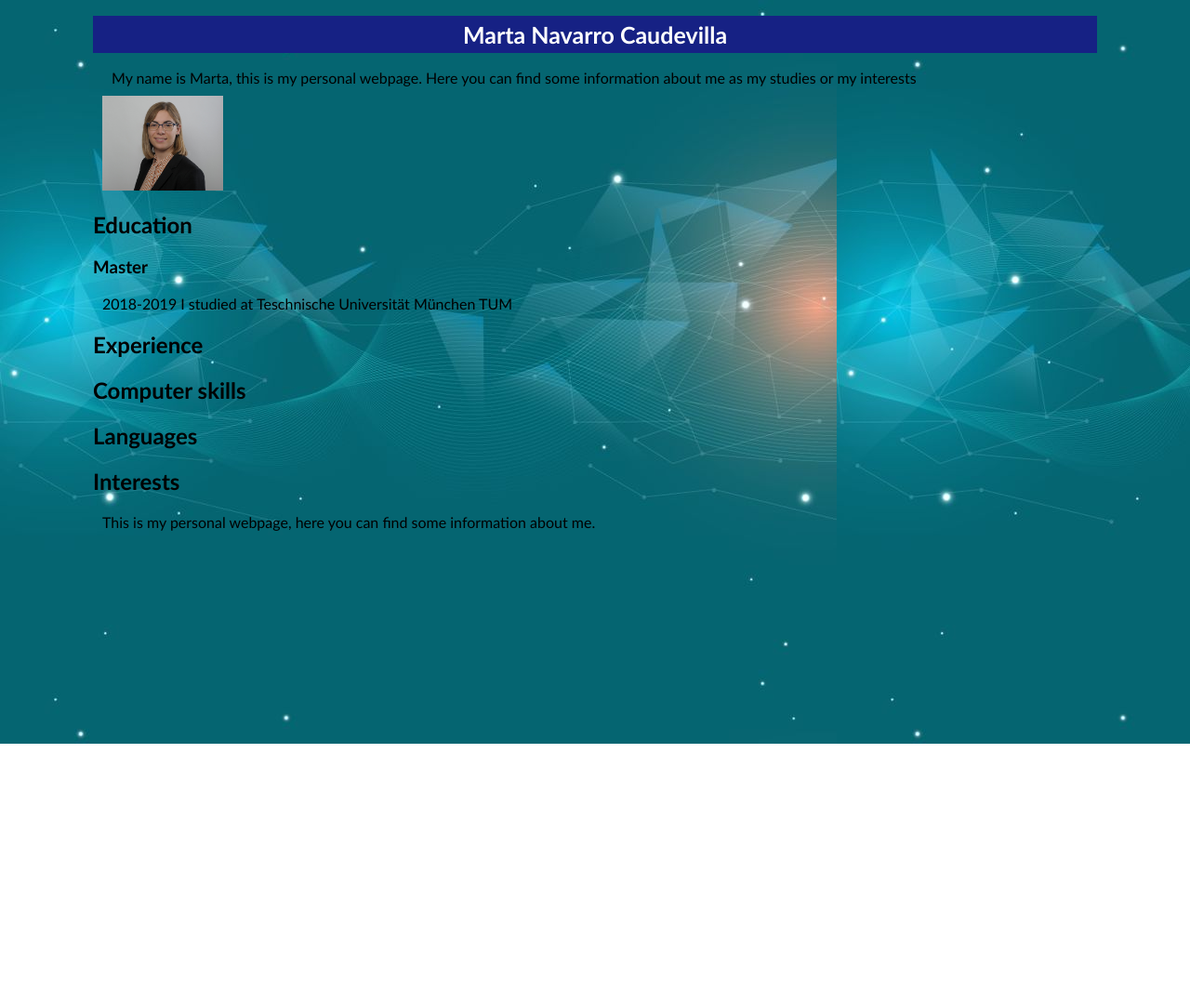
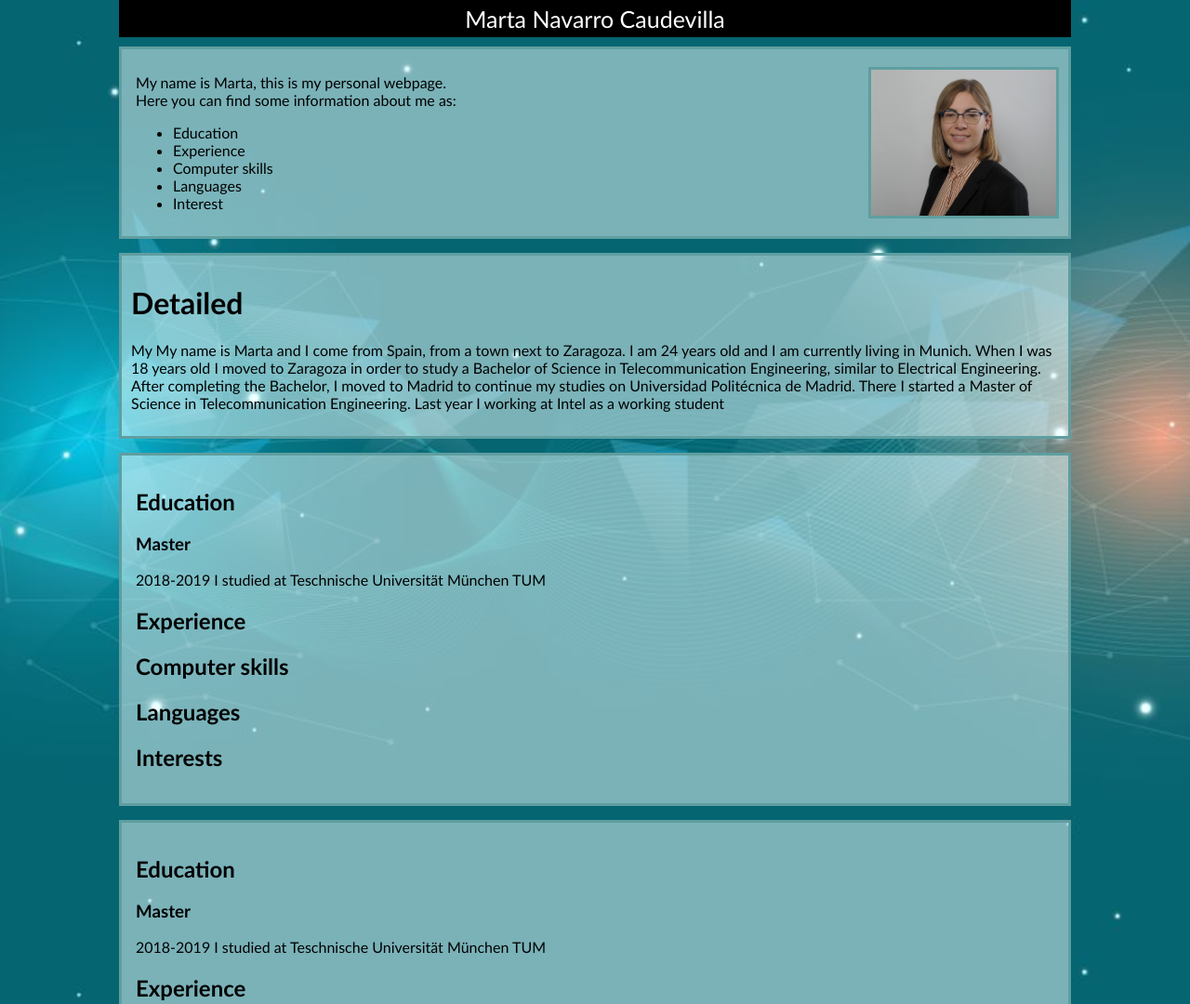
Before and after one commit to martanc/myWebpage, a plain HTML site: page index.html in a window 1280 px wide. Shown: the top 1080 px of the page at 93% size. Before the commit the page ends 800 px from the top, so only its background shows below. Drawn offline with Linux system fonts and the light colour scheme.

Commit message:
third commit

```diff
--- a/css/style.css
+++ b/css/style.css
@@ -7,25 +7,83 @@
 
 /*! normalize.css v3.0.2 | MIT License | git.io/normalize */
 html {
-  font-family: "Trebuchet MS", Helvetica, sans-serif;
-    background: url(../images/back.jpg) ;
+    font-family: "Trebuchet MS", Helvetica, sans-serif;
+    background: url(../images/back.jpg);
+    background-size: cover;
+    background-repeat:repeat;
+    background-attachment:fixed;
+    overflow:scroll;
 }
 body {
   /*background-color: #B0E0E6;*/
-  margin-left: 100px;
-  margin-right: 100px;
-    padding-bottom: 0px;
+    margin-top: 0px;
+    padding: 0px;
+    width:80%;
+    margin-left:auto;
+    margin-right:auto;
 }
-h1{
-  text-align: center;
-  color: white;
-  background-color: #162184;
-  font-size: 25px;
+header{
+    text-align: center;
+    color: white;
+    background-color: black; /* #162184;*/
+    margin-top:0px;
+    font-size: 25px;
     padding: 5px;
 }
-p {
-    margin: 10px;
+div {
+    margin-top: 10px;
+    margin-bottom: 10px;
+    margin-left: 0px;
+    margin-right: 0px;
+    padding: 10px;
+    display: flex;
+    background: rgba(240, 255, 255, 0.5);
+    border: 3px;
+    border-style: solid;
+    border-color: cadetblue;
 }
-div {
-    margin: 10px;
+#pic {
+    border: 3px;
+    border-style: solid;
+    border-color: cadetblue;
 }
+#iniBox {
+    display: flex;
+    justify-content: space-between;
+    margin-bottom: 10px;
+    margin-top: 10px;
+    margin-left: 0px;
+    margin-right: 0px;
+    padding-left: 15px;
+    border: 3px;
+    border-style: solid;
+    border-color: cadetblue;
+    align-items: center;
+}
+#secBox {
+    display: inline-block;
+    align-items: center;
+    background: rgba(240, 255, 255, 0);
+    margin-bottom: 0px;
+    margin-top: 0px;
+    padding: 0;
+    border: none;
+
+}
+#det1 {
+    display: inline-block;
+    align-items: center;
+    margin-top: 5px;
+    margin-right: 0px;
+    padding: 10px;
+}
+#det {
+    display: inline-block;
+    margin-top: 5px;
+    margin-right: 0px;
+    padding: 15px;
+    width: 100%;
+    -moz-box-sizing: border-box;
+    -webkit-box-sizing: border-box;
+    box-sizing: border-box;
+}
--- a/index.html
+++ b/index.html
@@ -6,12 +6,26 @@
     <link href="css/style.css" rel="stylesheet" type="text/css" media="all">
   </head>
   <body>
-    <h1>Marta Navarro Caudevilla</h1>
-      <div>
-          <p>My name is Marta, this is my personal webpage. Here you can find some information about me as my studies or my interests</p>
-          <img src="images/CVFoto.jpg" width="130" height="102" alt="Curriculum image" float="rigth">
+    <header>Marta Navarro Caudevilla</header>
+      <div id="iniBox">
+          <div id="secBox"><p>My name is Marta, this is my personal webpage.<br>
+              Here you can find some information about me as:</p>
+              <ul>
+                  <li>Education</li>
+                  <li>Experience</li>
+                  <li>Computer skills</li>
+                  <li>Languages</li>
+                  <li>Interest</li>
+              </ul>
           </div>
 
+          <img id="pic" src="images/CVFoto.jpg" width="20%" height="20%" alt="Curriculum image">
+      </div>
+      <div id="det1"><h1>Detailed</h1>
+          <p>My My name is Marta and I come from Spain, from a town next to Zaragoza. I am 24 years old and I am currently living in Munich. When I was 18 years old I moved to Zaragoza in order to study a Bachelor of Science in Telecommunication Engineering, similar to Electrical Engineering. After completing the Bachelor, I moved to Madrid to continue my studies on Universidad Politécnica de Madrid. There I started a Master of Science in Telecommunication Engineering. Last year I working at Intel as a working student</p>
+      </div>
+
+      <div id="det">
         <h2>Education</h2>
         <h3>Master</h3>
         <p>2018-2019 I studied at Teschnische Universität München TUM</p>
@@ -19,8 +33,15 @@
         <h2>Computer skills</h2>
         <h2>Languages</h2>
         <h2>Interests</h2>
-
-    <p>This is my personal webpage, here you can find some information about me. </p>
-
+    </div>
+      <div id="det">
+        <h2>Education</h2>
+        <h3>Master</h3>
+        <p>2018-2019 I studied at Teschnische Universität München TUM</p>
+        <h2>Experience</h2>
+        <h2>Computer skills</h2>
+        <h2>Languages</h2>
+        <h2>Interests</h2>
+    </div>
   </body>
 </html>
```
Lines whose indentation alone changed are shown as unchanged.
